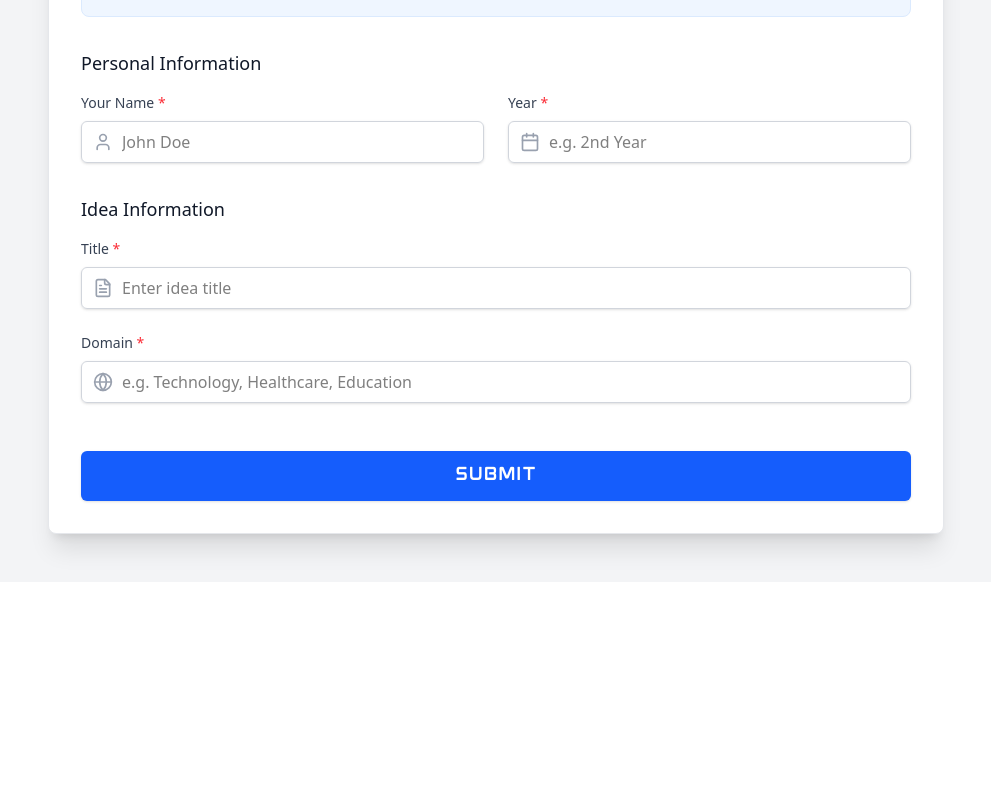
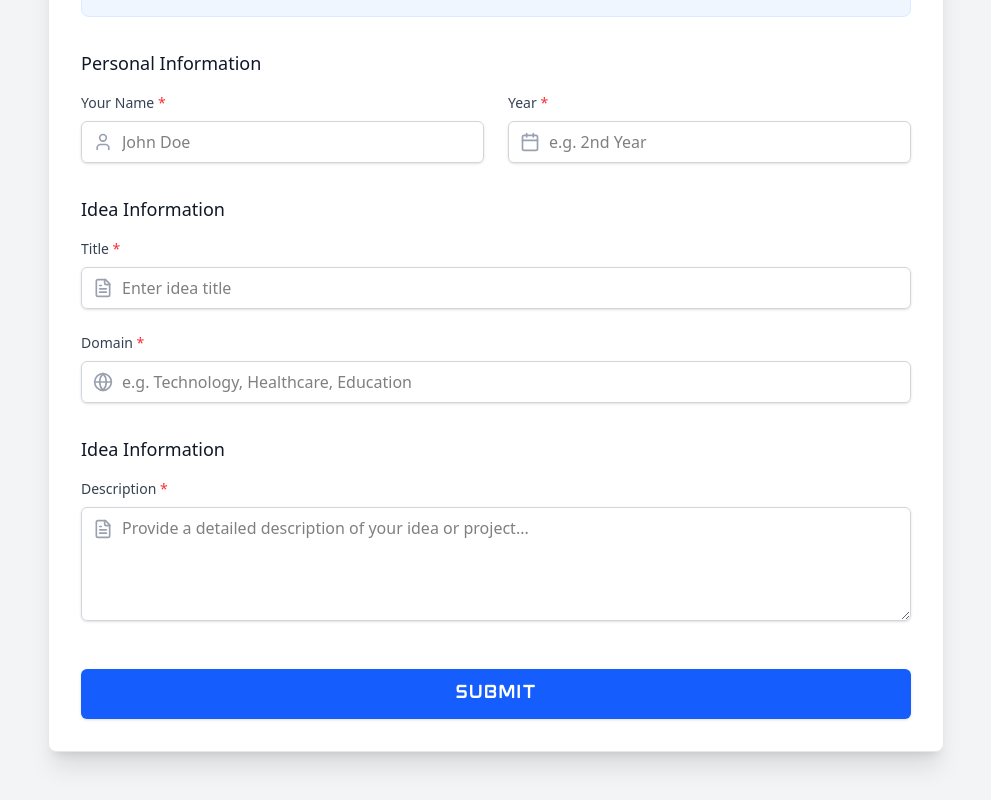
Before and after one commit to Kite-IPS/Ips_Portfolio, a React (Vite) app in the folder Client/: page /project-submission in a window 1280 px wide. Shown: the part 361-1161 px from the top of the page, without its empty margins (144-1135 px from the left). Before the commit the page ends 943 px from the top, so only its background shows below. Built offline with nearby package versions, Linux system fonts and the light colour scheme.

Commit message:
added description

```diff
--- a/Client/src/App.jsx
+++ b/Client/src/App.jsx
@@ -11,7 +11,6 @@ const App = () => {
         <Routes>
           <Route path="/" element={<LandingPage />} />
           <Route path="/join-community" element={<JoinCommunity />} />
-
           <Route path="/project-submission" element={<Project_submission />} />
         </Routes>
       </Router>
--- a/Client/src/Pages/Project_submission.jsx
+++ b/Client/src/Pages/Project_submission.jsx
@@ -260,12 +260,43 @@ const ProjectSubmission = () => {
                 </div>
               </div>
 
-              {/* Project Resources Section */}
+             {/* Project Information Section */}
+<div>
+  <h3 className="text-lg font-medium text-gray-900 mb-4">
+    {submissionType === 'idea' ? 'Idea' : 'Project'} Information
+  </h3>
+  <div className="space-y-6">
+
+
+    {/* Description Box */}
+    <div className="space-y-2">
+      <label className="block text-sm font-medium text-gray-700">
+        Description <span className="text-red-500">*</span>
+      </label>
+      <div className="relative rounded-md shadow-sm">
+        <div className="absolute inset-y-0 left-0 pl-3 pt-3 pointer-events-none">
+          <FileText className="h-5 w-5 text-gray-400" />
+        </div>
+        <textarea
+          name="description"
+          value={formData.description}
+          onChange={handleChange}
+          rows="4"
+          className={`${inputClasses} pt-2`}
+          placeholder="Provide a detailed description of your idea or project..."
+          required
+        />
+      </div>
+    </div>
+
+  </div>
+</div>
+
 {submissionType === 'project' && (
   <div>
     <h3 className="text-lg font-medium text-gray-900 mb-4">Project Resources</h3>
 
-                  {/* Google Drive Link Input */}
+
     <div className="space-y-2">
       <label className="block text-sm font-medium text-gray-700">
         Google Drive Link <span className="text-red-500">*</span>
@@ -289,35 +320,8 @@ const ProjectSubmission = () => {
       </p>
     </div>
 
-                  {/* Thinking Process Section */}
-                  <div className="mt-6 space-y-2">
-                    <label className="block text-sm font-medium text-gray-700">
-                      Your Thinking Process <span className="text-red-500">*</span>
-                    </label>
-                    <div className="relative rounded-md shadow-sm">
-                      <div className="absolute inset-y-0 left-0 pl-3 pt-3 pointer-events-none">
-                        <Lightbulb className="h-5 w-5 text-gray-400" />
-                      </div>
-                      <textarea
-                        name="thinking"
-                        value={formData.thinking}
-                        onChange={handleChange}
-                        rows="4"
-                        className={`${inputClasses} pt-2`}
-                        placeholder="Describe your problem-solving approach, challenges faced, and learning outcomes..."
-                        required={submissionType === 'project'}
-                      />
-                    </div>
-                    <div className="bg-yellow-50 p-4 rounded-md mt-2">
-                      <h4 className="text-sm font-medium text-yellow-800 mb-2">Include in your thinking process:</h4>
-                      <ul className="text-sm text-yellow-700 list-disc pl-4 space-y-1">
-                        <li>Initial approach to the problem</li>
-                        <li>Challenges encountered and solutions</li>
-                        <li>Key learning outcomes</li>
-                        <li>Future improvements</li>
-                      </ul>
-                    </div>
-                  </div>
+
+
   </div>
 )}
 
@@ -345,6 +349,7 @@ const ProjectSubmission = () => {
     )}
   </button>
 </div>
+
             </form>
           </div>
         </div>
```
Lines whose indentation alone changed are shown as unchanged.
